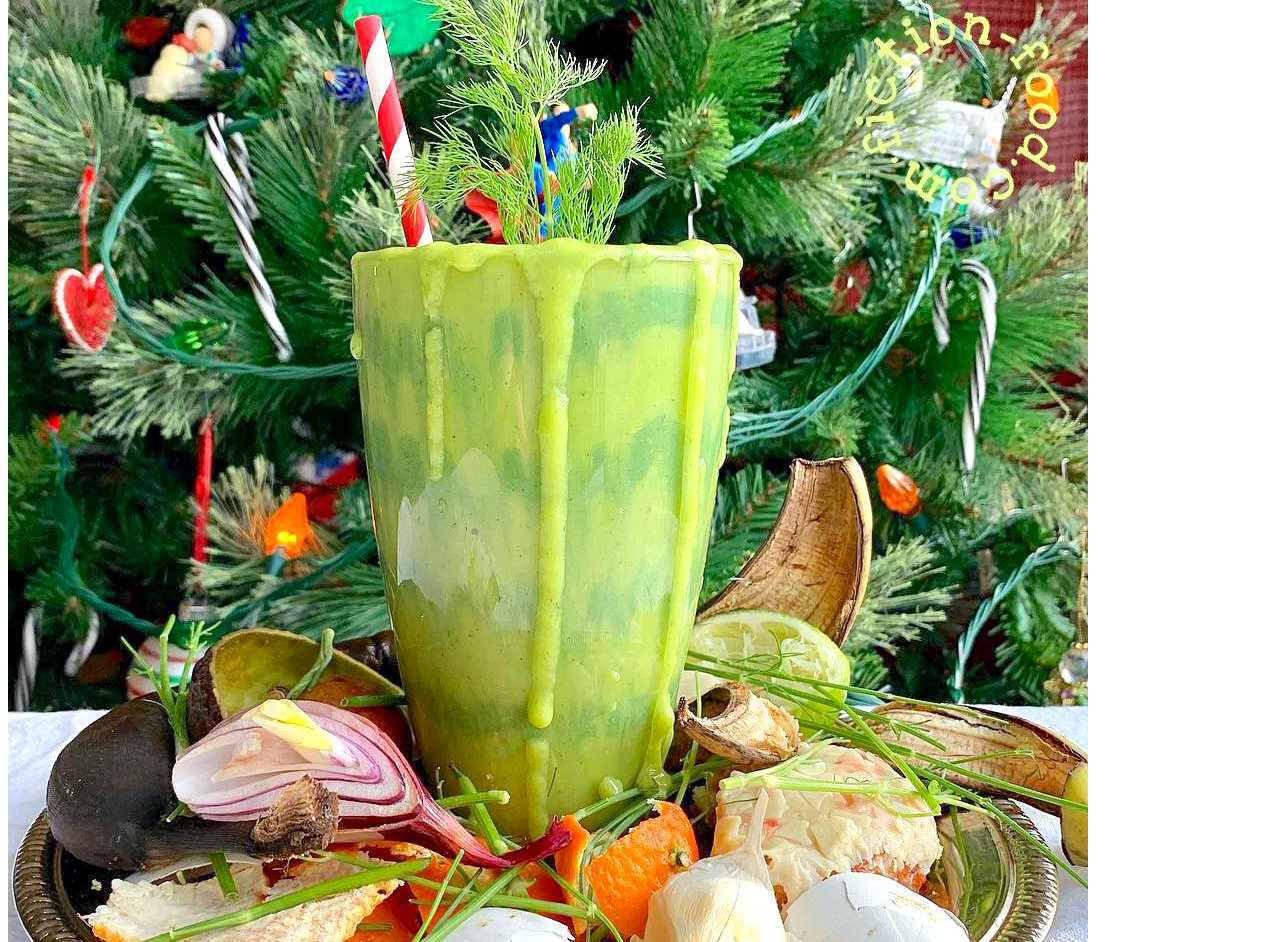
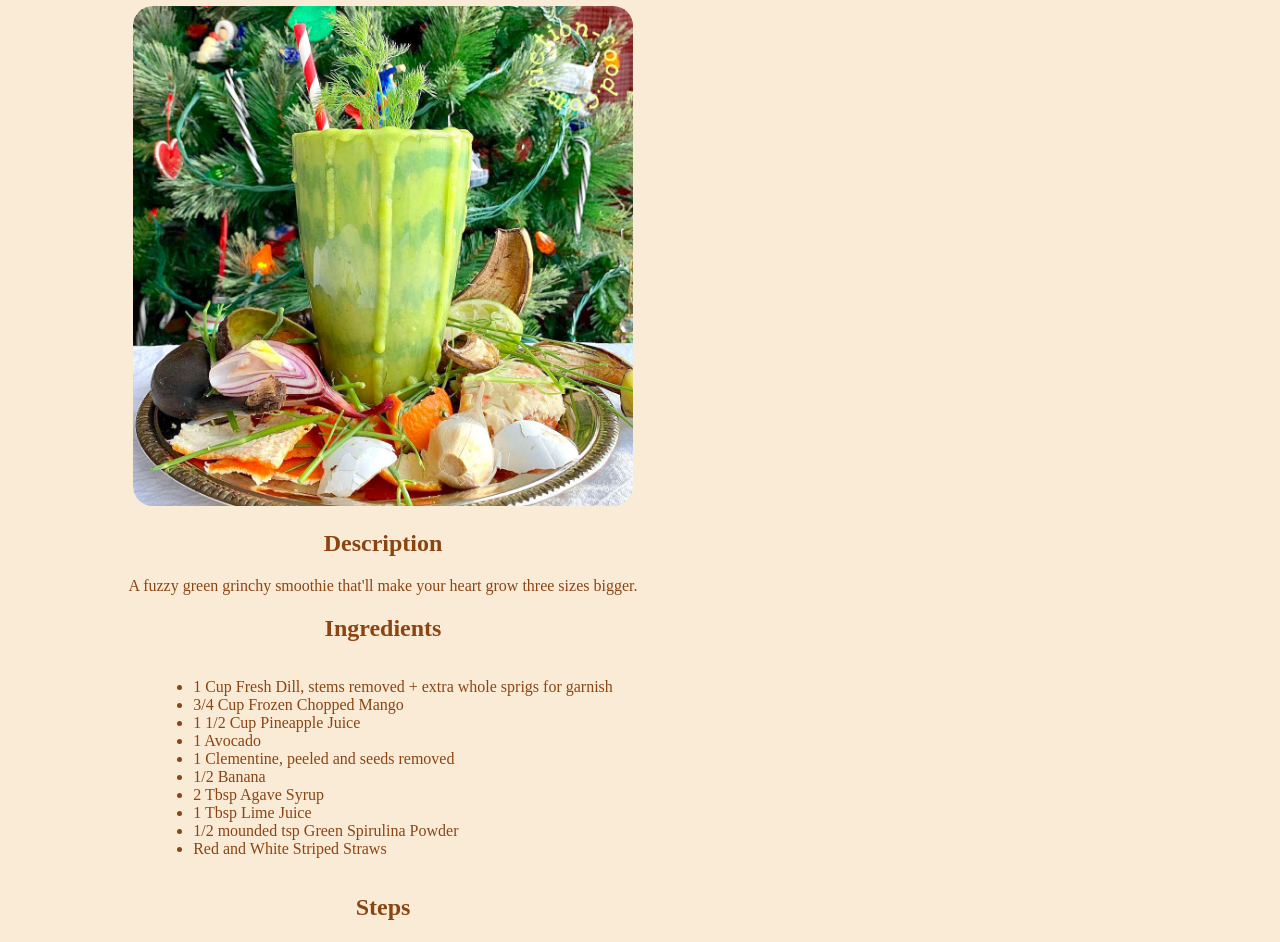
Before and after one commit to Ashb33/odin-recipes, a plain HTML site: page recipes/grinch-smoothie.html in a window 1280 px wide. Shown: the part 102-1044 px from the top of the page. Drawn offline with Linux system fonts and the light colour scheme.

Commit message:
Edit general page layout, background and text colour

```diff
--- a/recipes/grinch-smoothie.html
+++ b/recipes/grinch-smoothie.html
@@ -6,6 +6,7 @@
   <title>The Grinch Smoothie</title>
 </head>
 <body>
+  <div class="container">
     <h1>The Grinch Smoothie</h1>
     <img src="../images/Grinch-smoothie.jpeg">
     <h2>Description</h2>
@@ -33,6 +34,7 @@
       <li>Top with an upright fresh sprig of dill and slide in a red and white striped straw.</li>
     </ol>
     <p>Bottoms up!</p>
+  </div>
   <a href="../index.html">Back to Recipe List</a>
 </body>
 </html>
--- a/styles.css
+++ b/styles.css
@@ -0,0 +1,21 @@
+* {
+  background-color: antiquewhite;
+  color:saddlebrown;
+}
+
+.container {
+  text-align: center;
+  margin-top: 50px;
+  width: 750px;
+}
+
+img {
+  width: 500px;
+  border-radius: 20px;
+}
+
+ul,
+ol {
+  display: inline-block;
+  text-align: left;
+}
```
Also changed, not shown: index.html (+3 -1 lines), recipes/butterbeer-latte.html (+2 -0 lines), recipes/poison-apple-cocktail.html (+2 -0 lines). Lines whose indentation alone changed are shown as unchanged.
